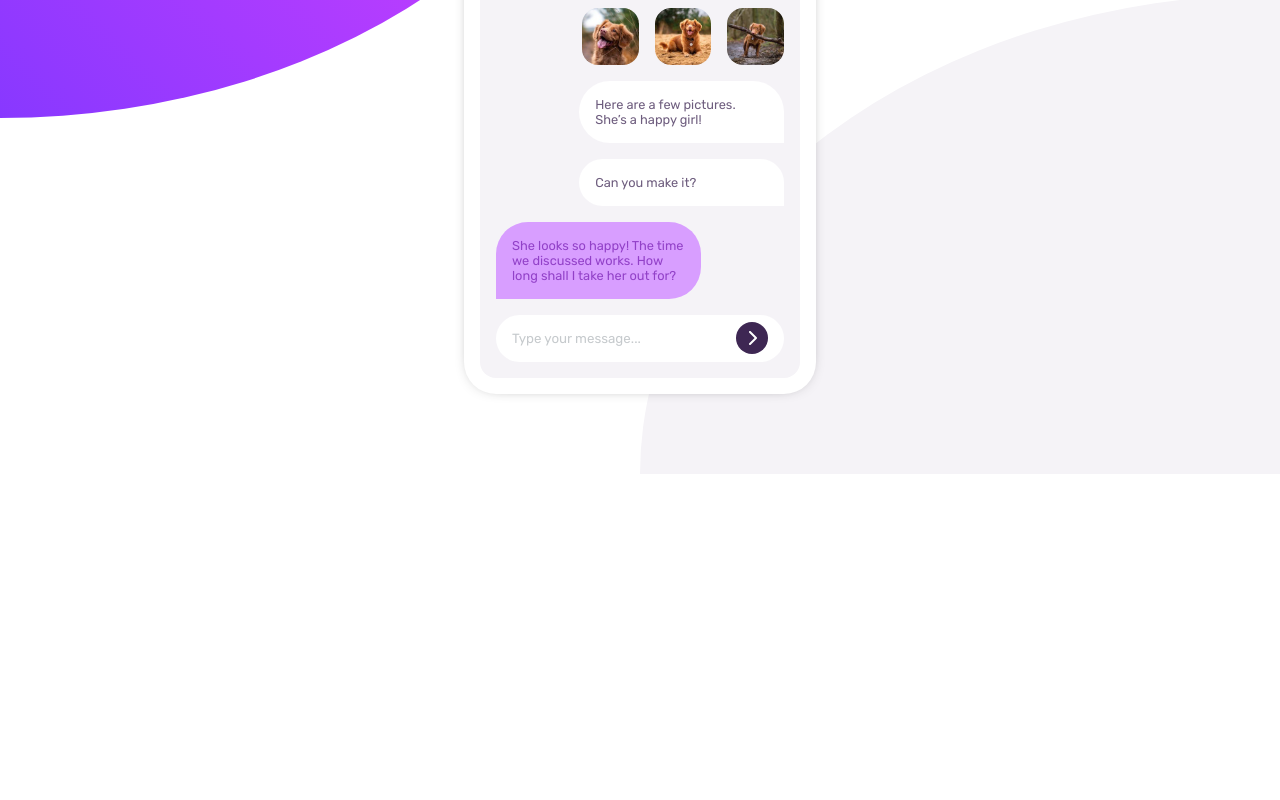
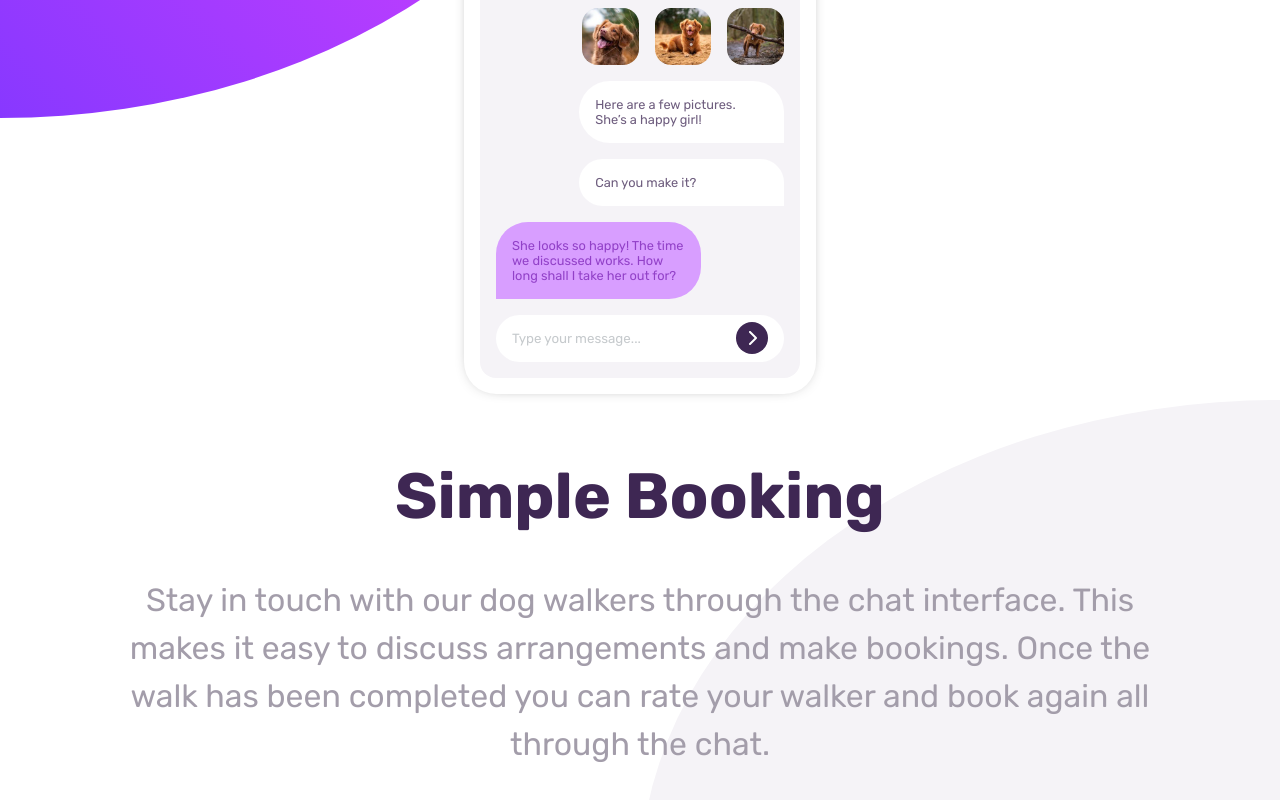
Before and after one commit to huyphan2210/chat-app-css, a Vue app: page / in a window 1280 px wide. Shown: the part 362-1162 px from the top of the page. Before the commit the page ends 836 px from the top, so only its background shows below. Built offline with nearby package versions, Linux system fonts and the light colour scheme.

Commit message:
Add main headings and paragraph

```diff
--- a/src/App.vue
+++ b/src/App.vue
@@ -9,6 +9,15 @@ import Phone from "./components/Phone/Phone.vue";
     <special-shape />
     <div class="content">
       <phone />
+      <hgroup>
+        <h1>Simple Booking</h1>
+        <p>
+          Stay in touch with our dog walkers through the chat interface. This
+          makes it easy to discuss arrangements and make bookings. Once the walk
+          has been completed you can rate your walker and book again all through
+          the chat.
+        </p>
+      </hgroup>
     </div>
   </main>
 </template>
@@ -23,6 +32,25 @@ main {
     width: 100%;
     display: flex;
     justify-content: center;
+    align-items: center;
+    flex-direction: column;
+
+    hgroup {
+      margin-top: 4rem;
+      text-align: center;
+
+      h1 {
+        color: var(--main-heading);
+        margin-top: 0;
+        font-size: clamp(2rem, 10vw, 4rem);
+      }
+
+      p {
+        line-height: clamp(1.5rem,8vw, 3rem);
+        color: var(--paragraph);
+        font-size: clamp(1rem, 5vw, 2rem);
+      }
+    }
   }
 }
 </style>
```
